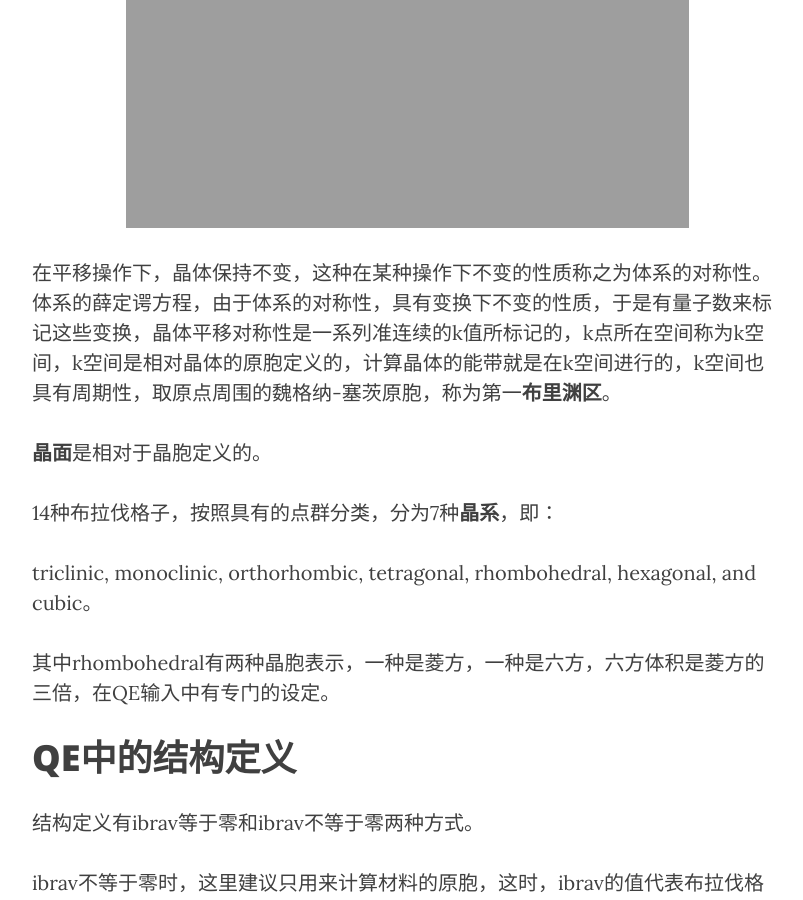
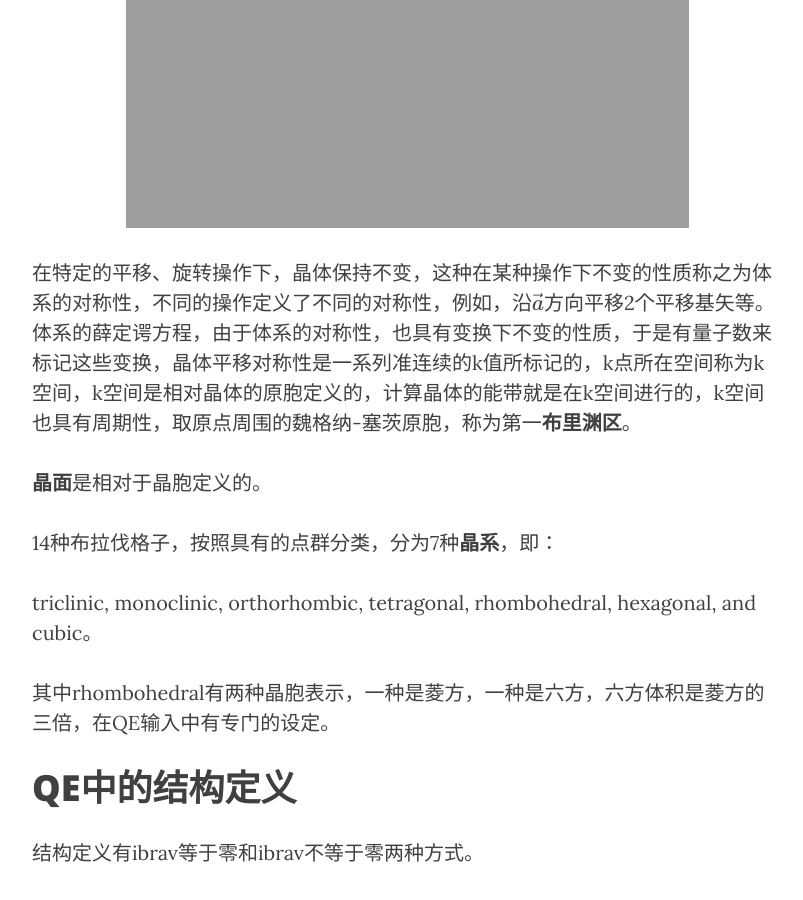
Before and after one commit to yyyu200/DFTbook, a Jekyll site: the page built from _posts/2019-04-07-TransCell.md, in a window 1280 px wide and 900 px high, scrolled down 1671 px. Shown: the whole window, without its empty margins (233-1036 px from the left). Built offline with Jekyll 4.4.1, drawn with Linux system fonts in a browser that asks for light colours; nearby versions of some CDN libraries; formulas are drawn with MathJax 3; comment, search, counter and statistics services are not loaded.

Commit message:
modify at20190412-14:12:09-aliyun

```diff
--- a/_posts/2019-04-07-TransCell.md
+++ b/_posts/2019-04-07-TransCell.md
@@ -46,7 +46,7 @@ trans: cube
     <img src="http://yyyu200.github.io/DFTbook/img/BravaisLattices.png" width="563" />
 </p>
 
-在平移操作下，晶体保持不变，这种在某种操作下不变的性质称之为体系的对称性。体系的薛定谔方程，由于体系的对称性，具有变换下不变的性质，于是有量子数来标记这些变换，晶体平移对称性是一系列准连续的k值所标记的，k点所在空间称为k空间，k空间是相对晶体的原胞定义的，计算晶体的能带就是在k空间进行的，k空间也具有周期性，取原点周围的魏格纳-塞茨原胞，称为第一**布里渊区**。
+在特定的平移、旋转操作下，晶体保持不变，这种在某种操作下不变的性质称之为体系的对称性，不同的操作定义了不同的对称性，例如，沿$\vec a$方向平移2个平移基矢等。体系的薛定谔方程，由于体系的对称性，也具有变换下不变的性质，于是有量子数来标记这些变换，晶体平移对称性是一系列准连续的k值所标记的，k点所在空间称为k空间，k空间是相对晶体的原胞定义的，计算晶体的能带就是在k空间进行的，k空间也具有周期性，取原点周围的魏格纳-塞茨原胞，称为第一**布里渊区**。
 
 **晶面**是相对于晶胞定义的。
 
```
